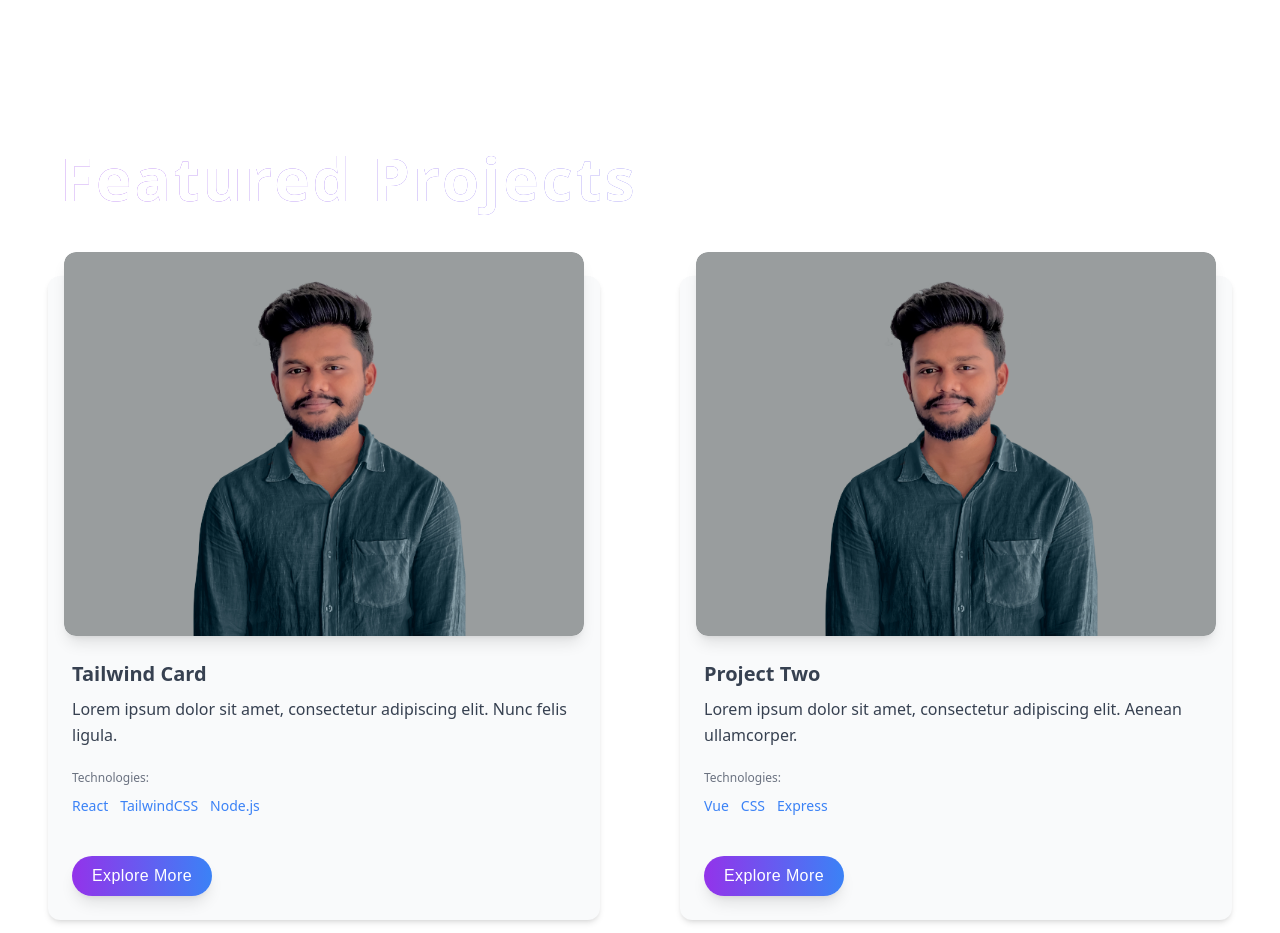
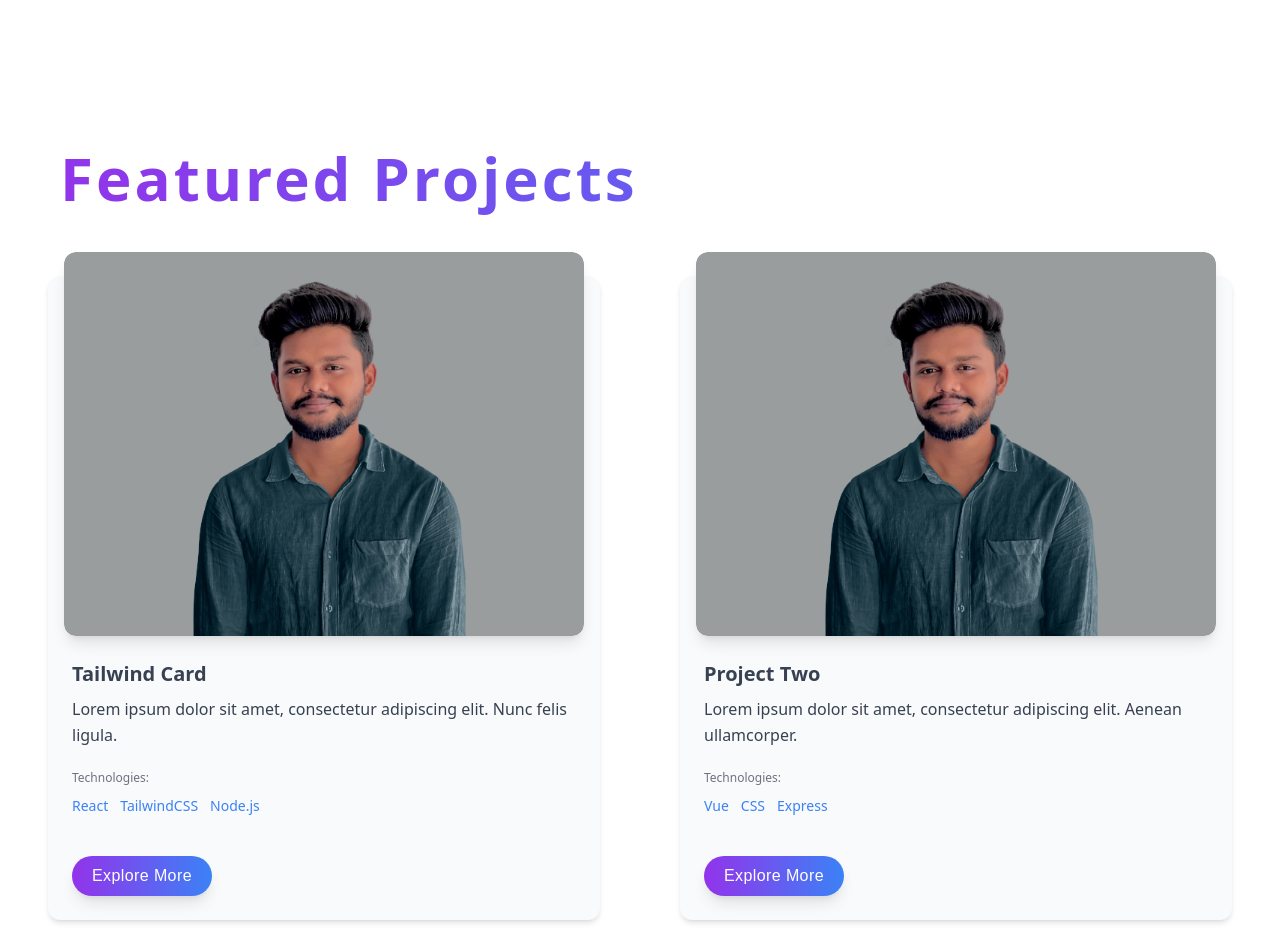
Before and after one commit to Lahiru-911/Lahiru-portfolio, a Next.js app: page /projects in a window 1280 px wide. Shown: the part 2480-3413 px from the top of the page. Built offline with nearby package versions, Linux system fonts and the light colour scheme.

Commit message:
Update ProjectCard.jsx

```diff
--- a/app/projects/ProjectCard.jsx
+++ b/app/projects/ProjectCard.jsx
@@ -57,7 +57,7 @@ const projects = [
 const ProjectCard = () => {
   return (
     <>
-      <h1 className="mx-6 md:mx-12 mb-14 p-3 text-3xl font-semibold text-white md:text-5xl lg:text-6xl text-transparent bg-clip-text bg-gradient-to-l from-blue-500 to-purple-600 hover:from-purple-500 hover:to-blue-600 text-center md:text-left tracking-wider duration-500">
+      <h1 className="mx-6 md:mx-12 mb-14 p-3 text-3xl font-semibold  md:text-5xl lg:text-6xl text-transparent bg-clip-text bg-gradient-to-l from-blue-500 to-purple-600 hover:from-purple-500 hover:to-blue-600 text-center md:text-left tracking-wider duration-500">
         Featured Projects
       </h1>
 
```
